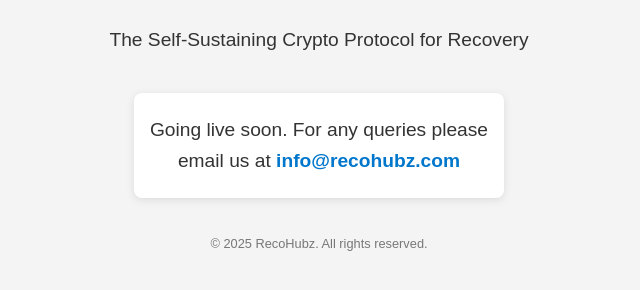
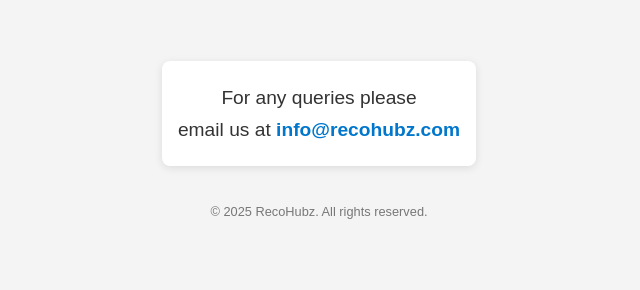
Before and after one commit to smileyminer/Recohubz, a plain HTML site: page index.html in a window 1280 px wide. Shown: the part 130-420 px from the top of the page, without its empty margins (321-961 px from the left). Drawn offline with Linux system fonts and the light colour scheme.

Commit message:
Update index.html

```diff
--- a/index.html
+++ b/index.html
@@ -43,10 +43,10 @@
 </head>
 <body>
   <h1>RecoHubz</h1>
-  <p>The Self-Sustaining Crypto Protocol for Recovery</p>
+  <p></p>
 
   <div class="contact">
-    <p>Going live soon.  For any queries please</p>
+    <p>For any queries please</p>
     <p>email us at <a href="mailto:info@recohubz.com">info@recohubz.com</a></p>
   </div>
 
```
